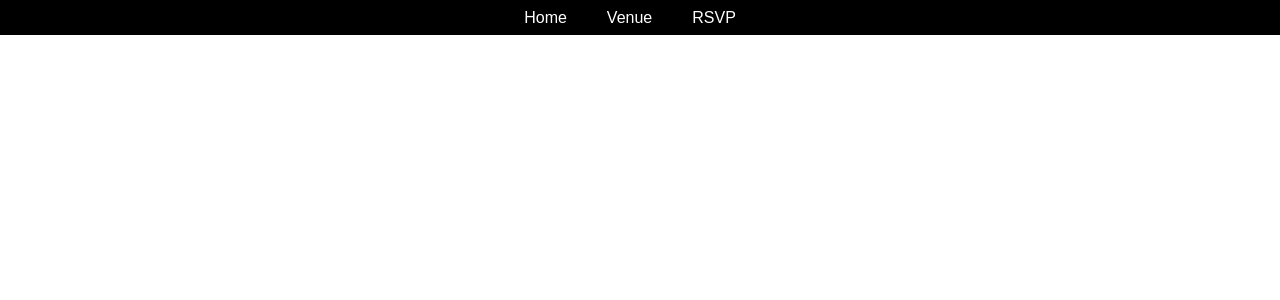
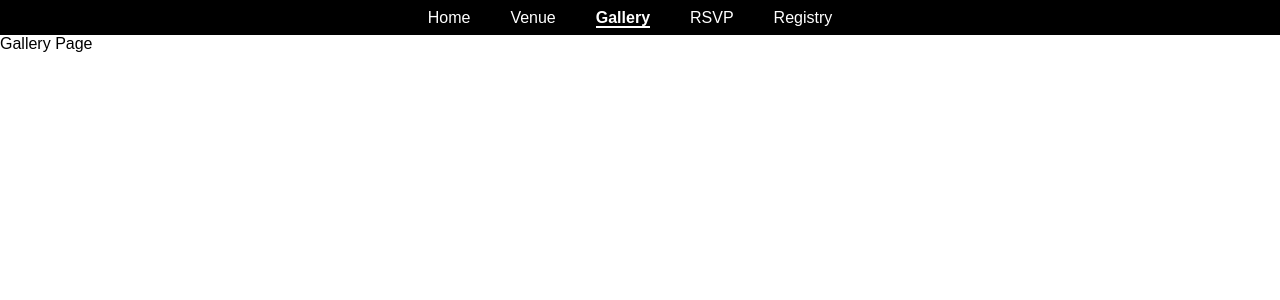
Before and after one commit to EricLusk-Jopson/wedding-site, a React (Vite) app: page /Gallery in a window 1280 px wide. Before the commit this address had no page. Shown: the top 300 px of the page. Built offline with nearby package versions, Linux system fonts and the light colour scheme.

Commit message:
added extra pages to the router and header

```diff
--- a/src/App.tsx
+++ b/src/App.tsx
@@ -2,6 +2,9 @@ import Header from "./components/Header";
 import { Routes, Route } from "react-router-dom";
 import Home from "./pages/Home/Home";
 import Venue from "./pages/Venue/Venue";
+import Rsvp from "./pages/RSVP/Rsvp";
+import Gallery from "./pages/Gallery/Gallery";
+import Registry from "./pages/Registry/Registry";
 
 function App() {
   return (
@@ -10,6 +13,9 @@ function App() {
       <Routes>
         <Route path="/" element={<Home />} />
         <Route path="/Venue" element={<Venue />} />
+        <Route path="/Gallery" element={<Gallery />} />
+        <Route path="/RSVP" element={<Rsvp />} />
+        <Route path="/Registry" element={<Registry />} />
       </Routes>
     </>
   );
--- a/src/components/Header.tsx
+++ b/src/components/Header.tsx
@@ -13,7 +13,13 @@ const Header = () => {
             <NavLink to="/venue">Venue</NavLink>
           </li>
           <li>
+            <NavLink to="/gallery">Gallery</NavLink>
+          </li>
+          <li>
             <NavLink to="/rsvp">RSVP</NavLink>
+          </li>
+          <li>
+            <NavLink to="/registry">Registry</NavLink>
           </li>
         </ul>
       </nav>
--- /dev/null
+++ b/src/pages/Gallery/Gallery.tsx
@@ -0,0 +1,5 @@
+const Gallery = () => {
+  return <div>Gallery Page</div>;
+};
+
+export default Gallery;
--- /dev/null
+++ b/src/pages/RSVP/Rsvp.tsx
@@ -0,0 +1,5 @@
+const Rsvp = () => {
+  return <div>RSVP Page</div>;
+};
+
+export default Rsvp;
--- /dev/null
+++ b/src/pages/Registry/Registry.tsx
@@ -0,0 +1,5 @@
+const Registry = () => {
+  return <div>Registry Page</div>;
+};
+
+export default Registry;
```
Also changed, not shown: src/pages/Gallery/Gallery.css (added), src/pages/RSVP/Rsvp.css (added), src/pages/Registry/Registry.css (added).
